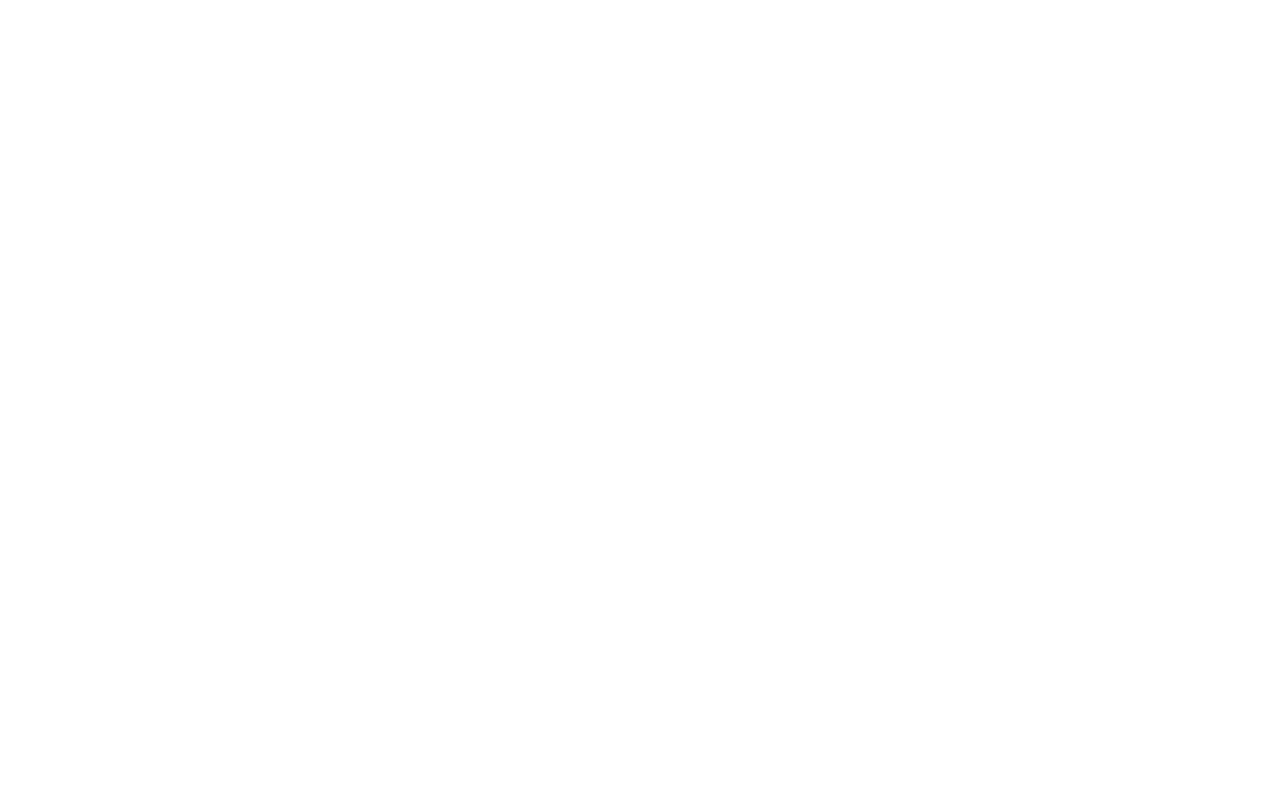
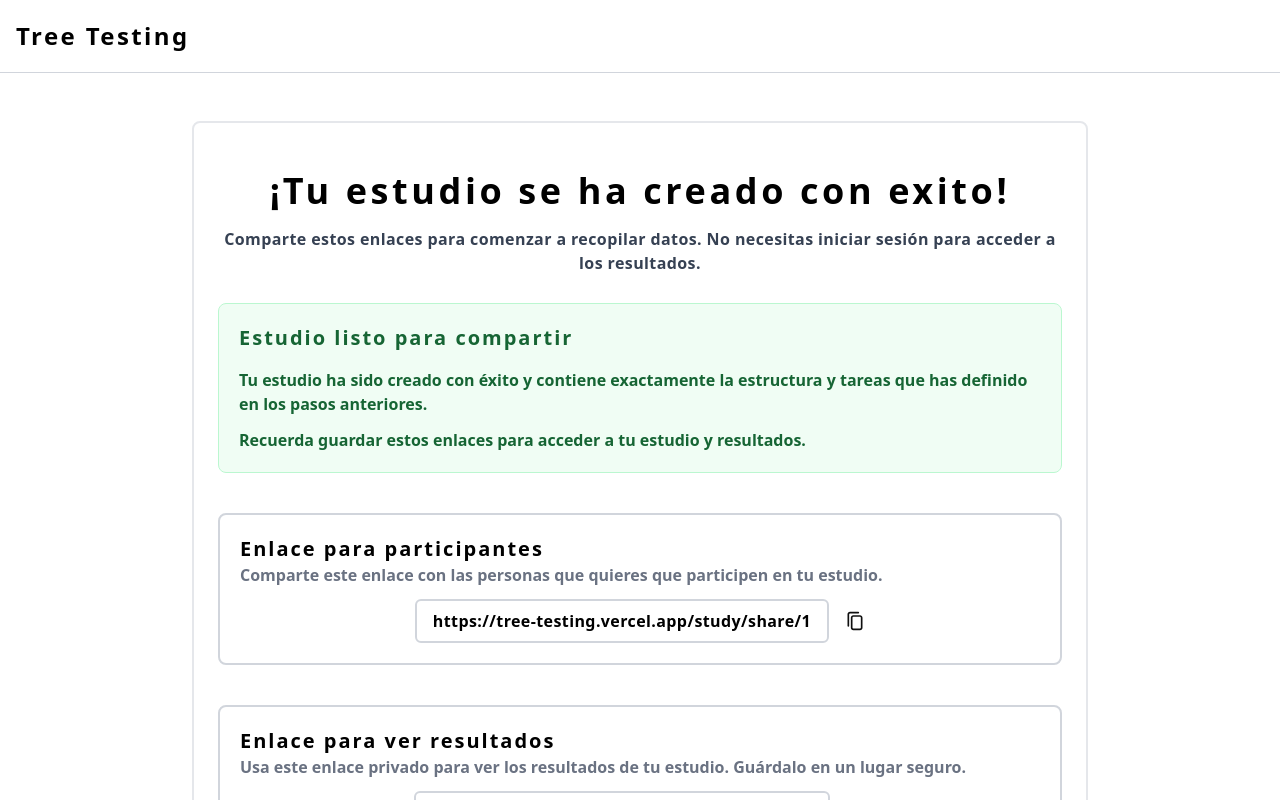
Before and after one commit to facufan07/Tree-Testing, a React (Vite) app: page /study/1 in a window 1280 px wide. Before the commit this address had no page. Built offline with nearby package versions, Linux system fonts and the light colour scheme.

Commit message:
New Feature: Now you can create your study

```diff
--- a/package.json
+++ b/package.json
@@ -11,6 +11,7 @@
   },
   "dependencies": {
     "@tailwindcss/vite": "^4.1.5",
+    "axios": "^1.9.0",
     "react": "^19.1.0",
     "react-dom": "^19.1.0",
     "react-router-dom": "^7.5.3",
--- a/src/App.tsx
+++ b/src/App.tsx
@@ -2,6 +2,7 @@
 import { Route, Routes } from 'react-router-dom';
 import Home from './modules/home/screens/Home';
 import CreateStudy from './modules/study/screens/CreateStudy';
+import StudyCreated from './modules/study/screens/StudyCreated';
 
 function App() {
 
@@ -11,6 +12,7 @@
       <Routes>
         <Route path="/" element={<Home/>} />
         <Route path="/create" element={<CreateStudy/>} />
+        <Route path="/study/:studyId" element={<StudyCreated/>} />
       </Routes>
     </>
   )
--- a/src/modules/study/screens/CreateStudy.tsx
+++ b/src/modules/study/screens/CreateStudy.tsx
@@ -6,6 +6,9 @@
 import { useState, useRef, useEffect } from "react";
 import type { Task } from "../../../types/Task";
 import ConfigExperience from "../components/ConfigExperience";
+import { ReqCreateStudy } from "../services/ReqCreateStudy";
+import { ShowRoutes } from "../services/ShowRoutes";
+import { useNavigate } from "react-router-dom";
 
 export default function CreateStudy() {
     const [tree, setTree] = useState<TreeNode[]>([
@@ -31,6 +34,8 @@
     const [step, setStep] = useState(1);
 
     const scrollRef = useRef<HTMLDivElement>(null);
+
+    const navigate = useNavigate();
 
     const handleLabelChange = (targetNode: TreeNode, newLabel: string) => {
         const updateLabel = (node: TreeNode) => {
@@ -81,6 +86,19 @@
         setTree(newTree);
     };
 
+    const handleSubmit = async (e: React.FormEvent) => {
+        e.preventDefault();
+
+        const res = await ReqCreateStudy(tasks, ShowRoutes(tree),welcomeMessage,maxResponds, closeDate, finalMessage);
+
+        if (res === false){
+            alert("Ha ocurrido un error al crear el estudio.");
+            return;
+        }
+
+        navigate(`/study/${res}`);
+    }
+
     useEffect(() => {
         if (scrollRef.current) {
             scrollRef.current.scrollTo({
@@ -102,6 +120,7 @@
                 <form
                 className="sm:px-6 flex flex-col sm:items-center px-3 py-12 border-2 border-gray-200
                             rounded-lg lg:w-[70%] overflow-x-hidden"
+                onSubmit={handleSubmit}
                 >
                     <div
                     className="w-full mb-10 justify-center flex"
--- /dev/null
+++ b/src/modules/study/screens/StudyCreated.tsx
@@ -0,0 +1,203 @@
+import { useParams } from "react-router-dom"
+import Header from "../../../utils/Header";
+import { useState } from "react";
+
+export default function StudyCreated() {
+
+    const { studyId } = useParams();
+    const [isCopied, setIsCopied] = useState(false);
+    const [isCopied2, setIsCopied2] = useState(false);
+
+    const shareLink = `https://tree-testing.vercel.app/study/share/${studyId}`
+    const resultsLink = `https://tree-testing.vercel.app/study/result/${studyId}`
+
+    const copy = (link:string) => {
+        navigator.clipboard.writeText(link);
+        setIsCopied(true);
+        setTimeout(() => {
+            setIsCopied(false);
+        }, 2000);
+    }
+
+    const copy2 = (link:string) => {
+        navigator.clipboard.writeText(link);
+        setIsCopied2(true);
+        setTimeout(() => {
+            setIsCopied2(false);
+        }, 2000);
+    }
+
+    return(
+    <div
+    className="w-dvw h-dvh overflow-x-hidden"
+    >
+        <Header/>
+        <main
+        className="flex justify-center py-12"
+        >
+            <section
+            className="sm:px-6 flex flex-col sm:items-center px-3 py-12 border-2 border-gray-200
+                        rounded-lg lg:w-[70%] overflow-x-hidden"
+            >
+                <div
+                className="flex flex-col items-center"
+                >
+                    <h1
+                    className="text-4xl font-semibold tracking-widest text-center mb-4"
+                    >
+                    ¡Tu estudio se ha creado con exito!
+                    </h1>
+                    <p
+                    className="text-center text-md mb-7 font-semibold text-gray-700 tracking-wide"
+                    >
+                    Comparte estos enlaces para comenzar a recopilar datos.
+                    No necesitas iniciar sesión para acceder a los resultados.
+                    </p>
+                </div>
+                <div
+                className="bg-[#F0FDF4] px-5 py-5 border-[#BBF7D0] border rounded-lg"
+                >
+                    <h2
+                    className="text-xl font-semibold tracking-widest mb-4 text-[#166534]"
+                    >
+                    Estudio listo para compartir
+                    </h2>
+                    <p
+                    className="text-[#166534] font-semibold mb-3"
+                    >
+                    Tu estudio ha sido creado con éxito y contiene exactamente
+                    la estructura y tareas que has definido en los pasos anteriores.
+                    </p>
+
+                    <span
+                    className="text-[#166534] font-semibold"
+                    >
+                    Recuerda guardar estos enlaces para acceder a tu estudio y resultados.
+                    </span>
+                </div>
+
+                <div
+                className="w-full px-5 py-5 border-2 border-gray-300 rounded-lg mt-10"
+                >
+                    <h2
+                    className="text-xl font-semibold tracking-widest"
+                    >
+                    Enlace para participantes
+                    </h2>
+                    <p
+                    className="text-gray-500 font-semibold mb-3"
+                    >
+                    Comparte este enlace con las personas que quieres que participen en tu estudio.
+                    </p>
+                    <div
+                    className="flex justify-center gap-4 items-center"
+                    >
+                        <div
+                        className="border-2 border-gray-300 rounded-md px-4 py-2 max-sm:w-[200px]"
+                        >
+                            <p
+                            className="font-semibold tracking-wide truncate"
+                            >
+                            {shareLink}
+                            </p>
+                        </div>
+                        <button
+                        className="cursor-pointer hover:scale-90 transition-all duration-300"
+                        onClick={() => copy(shareLink)}
+                        >
+                        <img
+                        src="/copy.svg"
+                        alt="copy image"
+                        className="w-5"
+                        />
+                        </button>
+                    </div>
+                    {isCopied && (
+                        <div
+                        className="flex justify-center mt-4"
+                        >
+                            <span
+                            className="text-green-500 font-semibold"
+                            >
+                            ¡Copiado!
+                            </span>
+                        </div>
+                    )}
+                </div>
+
+                <div
+                className="w-full px-5 py-5 border-2 border-gray-300 rounded-lg mt-10"
+                >
+                    <h2
+                    className="text-xl font-semibold tracking-widest"
+                    >
+                    Enlace para ver resultados
+                    </h2>
+                    <p
+                    className="text-gray-500 font-semibold mb-3"
+                    >
+                    Usa este enlace privado para ver los resultados de tu estudio.
+                    Guárdalo en un lugar seguro.
+                    </p>
+                    <div
+                    className="flex justify-center gap-4 items-center"
+                    >
+                        <div
+                        className="border-2 border-gray-300 rounded-md px-4 py-2 max-sm:w-[200px]"
+                        >
+                            <p
+                            className="font-semibold tracking-wide truncate"
+                            >
+                            {resultsLink}
+                            </p>
+                        </div>
+                        <button
+                        className="cursor-pointer hover:scale-90 transition-all duration-300"
+                        onClick={() => copy2(resultsLink)}
+                        >
+                        <img
+                        src="/copy.svg"
+                        alt="copy image"
+                        className="w-5"
+                        />
+                        </button>
+                    </div>
+                    {isCopied2 && (
+                        <div
+                        className="flex justify-center mt-4"
+                        >
+                            <span
+                            className="text-green-500 font-semibold"
+                            >
+                            ¡Copiado!
+                            </span>
+                        </div>
+                    )}
+                </div>
+
+                <div
+                className="bg-[#FFFBEB] border border-[#FDE68A] rounded-lg px-5 py-5 mt-10"
+                >
+                    <h2
+                    className="text-xl font-semibold tracking-widest mb-4 text-[#92400E]"
+                    >
+                    Importante
+                    </h2>
+                    <p
+                    className="text-[#92400E] font-semibold mb-3"
+                    >
+                    Guarda estos enlaces en un lugar seguro.
+                    No se requiere cuenta de usuario, por lo que no podrás recuperarlos si los pierdes.
+                    </p>
+                    <p
+                    className="text-[#92400E] font-semibold"
+                    >
+                    Tu estudio estará disponible durante 30 días y se
+                    eliminará automáticamente después de este período.
+                    </p>
+                </div>
+            </section>
+        </main>
+    </div>
+    )
+}
--- /dev/null
+++ b/src/modules/study/services/ReqCreateStudy.ts
@@ -0,0 +1,21 @@
+import axios from "axios";
+import type { Task } from "../../../types/Task";
+
+export const ReqCreateStudy = async (tasks: Task[], paths: string[], welcomeMessage: string,
+                                    maxResponds: number, closeDate: Date, finalMessage: string):Promise<any> => {
+
+    try{
+        const res = await axios.post("http://localhost:8080/studies/create", {
+            tasks: tasks,
+            paths: paths,
+            welcomeMessage: welcomeMessage,
+            participantsLimit: maxResponds,
+            expirationAt: closeDate,
+            finalMessage:finalMessage
+        })
+
+        return res.data;
+    }catch{
+        return false;
+    }
+}
```
Also changed, not shown: public/copy.svg (added), 1 other file (tests, documents, lock files or other folders).
